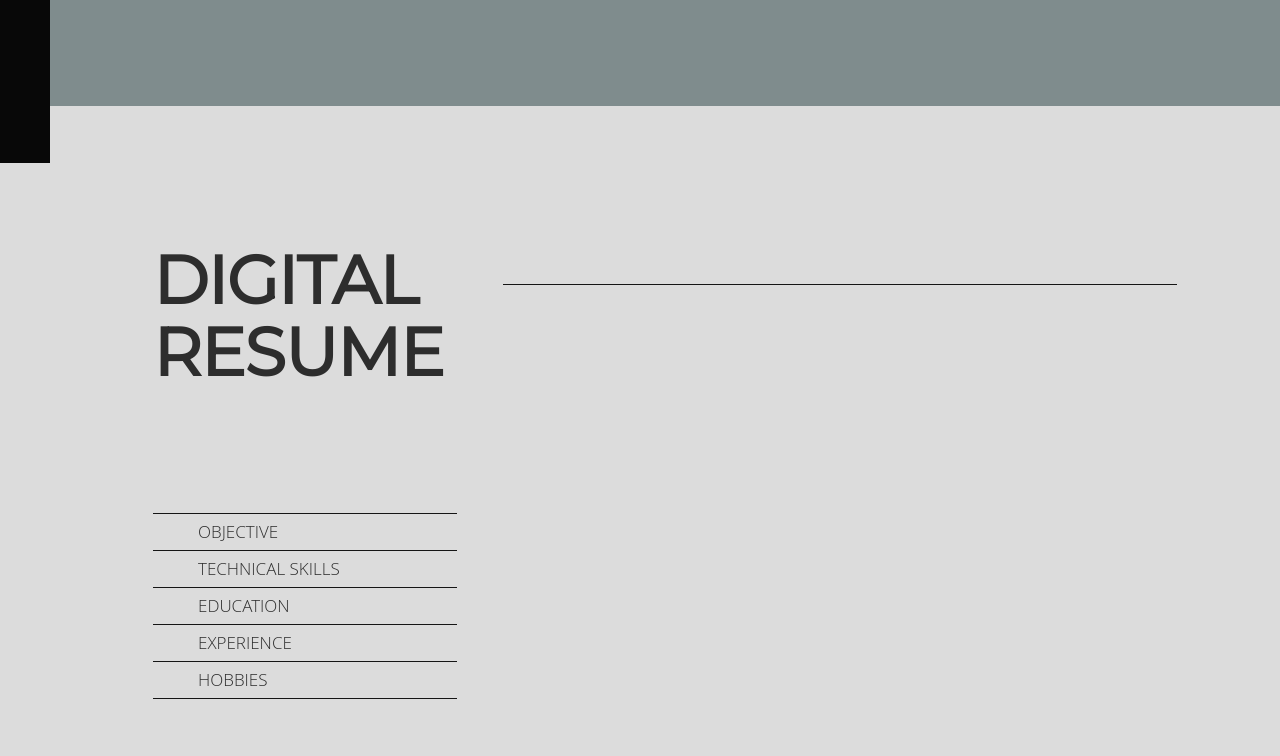
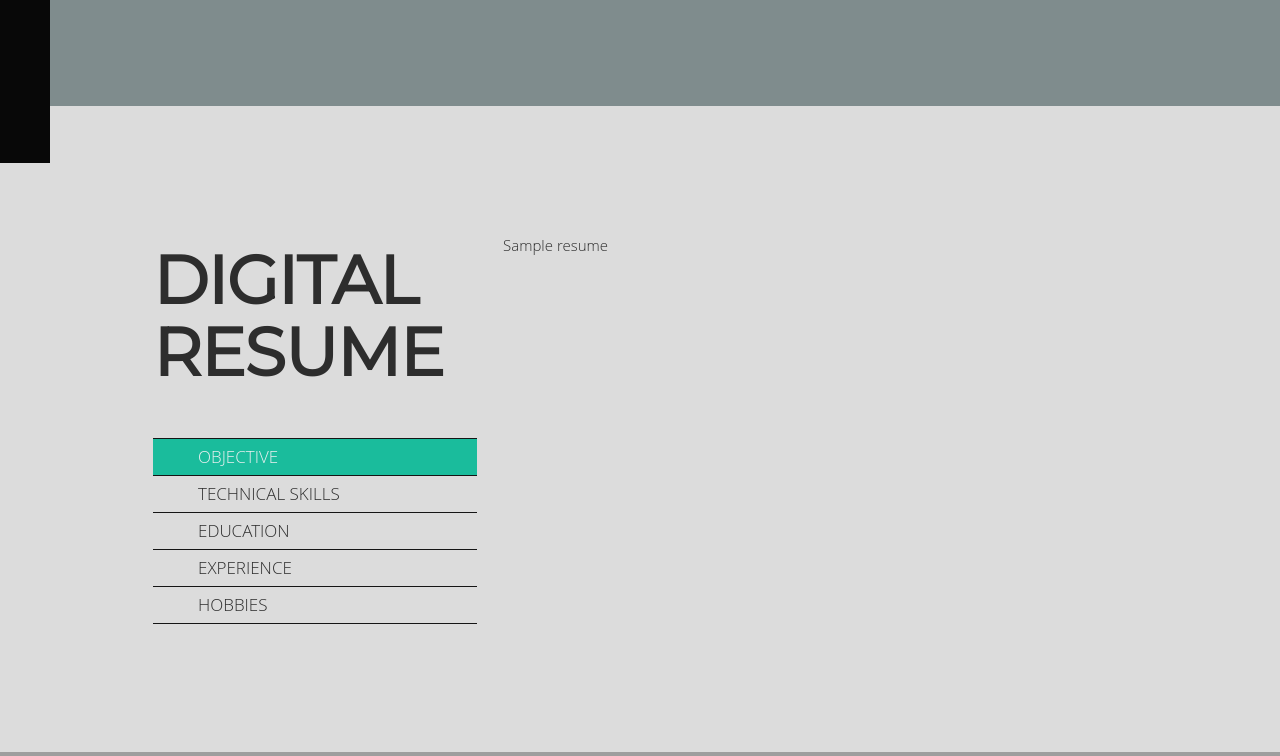
Before and after one commit to swstack/stephenstack.com, a Python web app: template src/app/resources/templates/index.html in a window 1280 px wide. Shown: the part 797-1553 px from the top of the page. Run offline with Jinja, Linux system fonts and the light colour scheme; the template is opened without the code that fills it: most values are stand-ins (such as "Sample title", 1, 10 or a date in 2020); some libraries are stand-ins or nearby versions; some web fonts are replaced; grey boxes are pictures that could not be loaded.

Commit message:
resume: fix for active sections in digital resume, plus other attempts at getting the digital resume flow working.

```diff
--- a/src/app/controller/resume.py
+++ b/src/app/controller/resume.py
@@ -34,11 +34,11 @@ class ResumeBuilder(object):
             for word in line.split(" "):
                 if word == "<h1" and section_ids_reversed != []:
                     if h1s_encountered == 0:
-                        final += "<div id='%s'>" % section_ids_reversed.pop()
+                        final += "<div id='resume_section_%s'>" % section_ids_reversed.pop()
                         final += word + " "
                     else:
                         final += "</div"
-                        final += "<div id='%s'>" % section_ids_reversed.pop()
+                        final += "<div id='resume_section_%s' style='display: none;'>" % section_ids_reversed.pop()
                         final += word + " "
                     h1s_encountered += 1
                 else:
--- a/src/app/resources/css/main.css
+++ b/src/app/resources/css/main.css
@@ -115,7 +115,7 @@ body {
 }
 
 
-/* Section 2 */
+/* Section 2 | DIGITAL RESUME */
 
 #section2 {
 	background: #DCDCDC;
@@ -160,8 +160,13 @@ body {
     position: relative;
 }
 
-#section2 ul.article-tags li:hover, #section4 ul.article-tags li.current {
+#section2 ul.article-tags li:hover {
     background-color: #1abc9c;
+    color:#ecf0f1;
+}
+
+#section2 li.current {
+	background-color: #1abc9c;
     color:#ecf0f1;
 }
 
--- a/src/app/resources/templates/digital_resume.html
+++ b/src/app/resources/templates/digital_resume.html
@@ -1,24 +1,19 @@
 <div class="container-fluid">
     <div class="row-fluid title">
+
+        <!-- Sidebar -->
         <div class="span4">
             <h2>DIGITAL RESUME</h2>
-        </div>
-        <div class="span8 hidden-phone">
-            <hr>
-        </div>
-    </div>
-    <div class="row-fluid content">
-        <div class="span4">
 			<ul class="article-tags">
-                <li class="current"><i class="icon-circle-arrow-right"></i>
+			    <li id="objective" class="current"><i class="icon-circle-arrow-right"></i>
 				    OBJECTIVE
 				</li>
 
-                <li><i class="icon-circle-arrow-right"></i>
+				<li id="technical_skills"><i class="icon-circle-arrow-right"></i>
 				    TECHNICAL SKILLS
 				</li>
 
-                <li><i class="icon-circle-arrow-right"></i>
+				<li id="education"><i class="icon-circle-arrow-right"></i>
 				    EDUCATION
 				</li>
 
@@ -32,8 +27,17 @@
 			</ul>
         </div>
 
-        <div class="span8">
+        <!-- Resume content -->
+        <div class="span8 hidden-phone">
             {{ resume | safe }}
         </div>
     </div>
 </div>
+
+<script type="text/javascript">
+	$(".article-tags li").click(function(){
+        var section = "#resume_section_" + $(this).attr('id');
+        $(section).show();
+        $("#entire_resume").show();
+	});
+</script>
--- a/src/app/resources/templates/login.html
+++ b/src/app/resources/templates/login.html
@@ -200,13 +200,6 @@
 	$(document).ready(
 		function() {
 			$('#disconnect').click(helper.disconnectServer);
-			if ($('[data-clientid="YOUR_CLIENT_ID"]').length > 0) {
-				alert('This sample requires your OAuth credentials (client ID) '
-						+ 'from the Google APIs console:\n'
-						+ '    https://code.google.com/apis/console/#:access\n\n'
-						+ 'Find and replace YOUR_CLIENT_ID with your client ID and '
-						+ 'YOUR_CLIENT_SECRET with your client secret in the project sources.');
-					}
     });
 
 	/**
```
Lines whose indentation alone changed are shown as unchanged.
